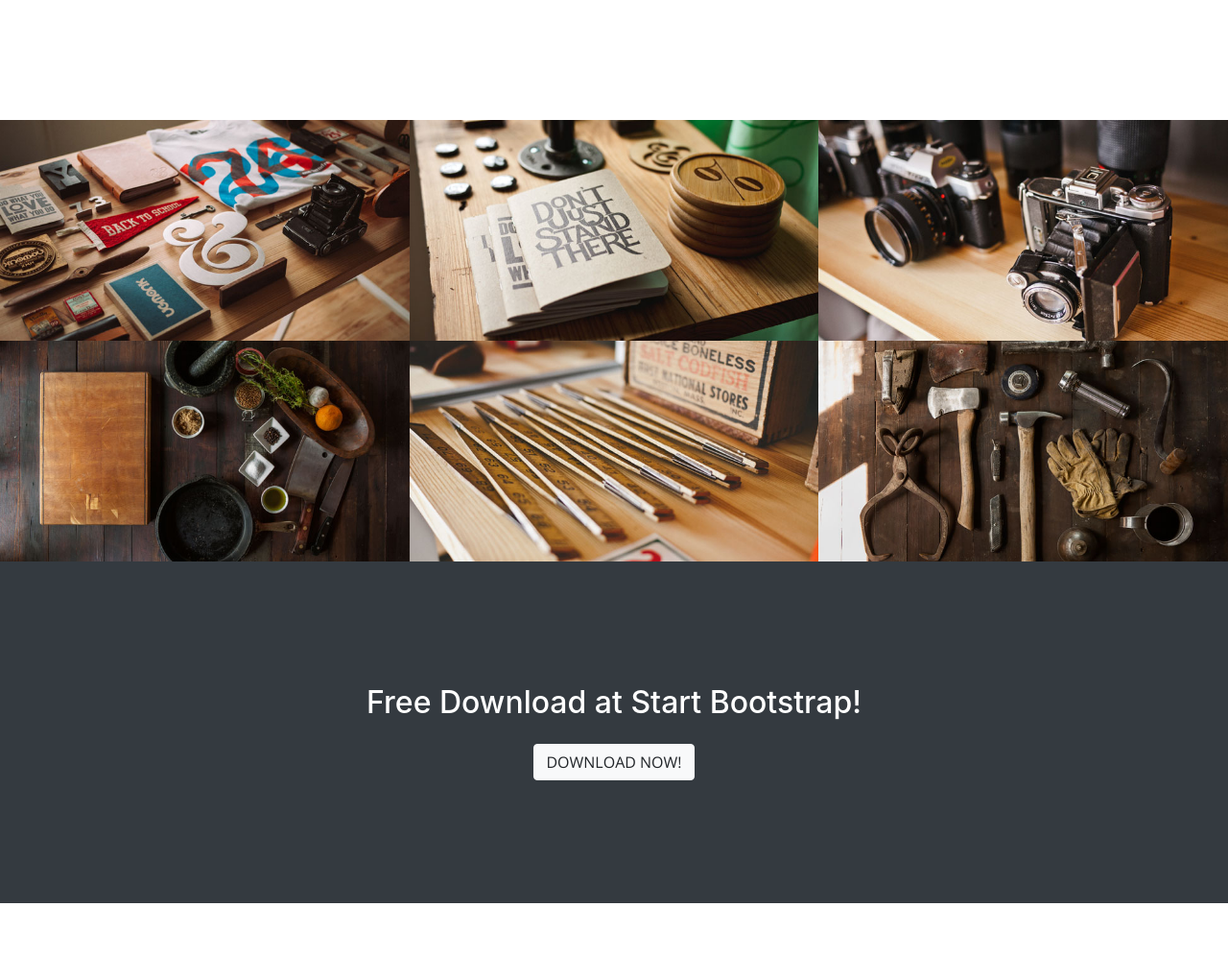
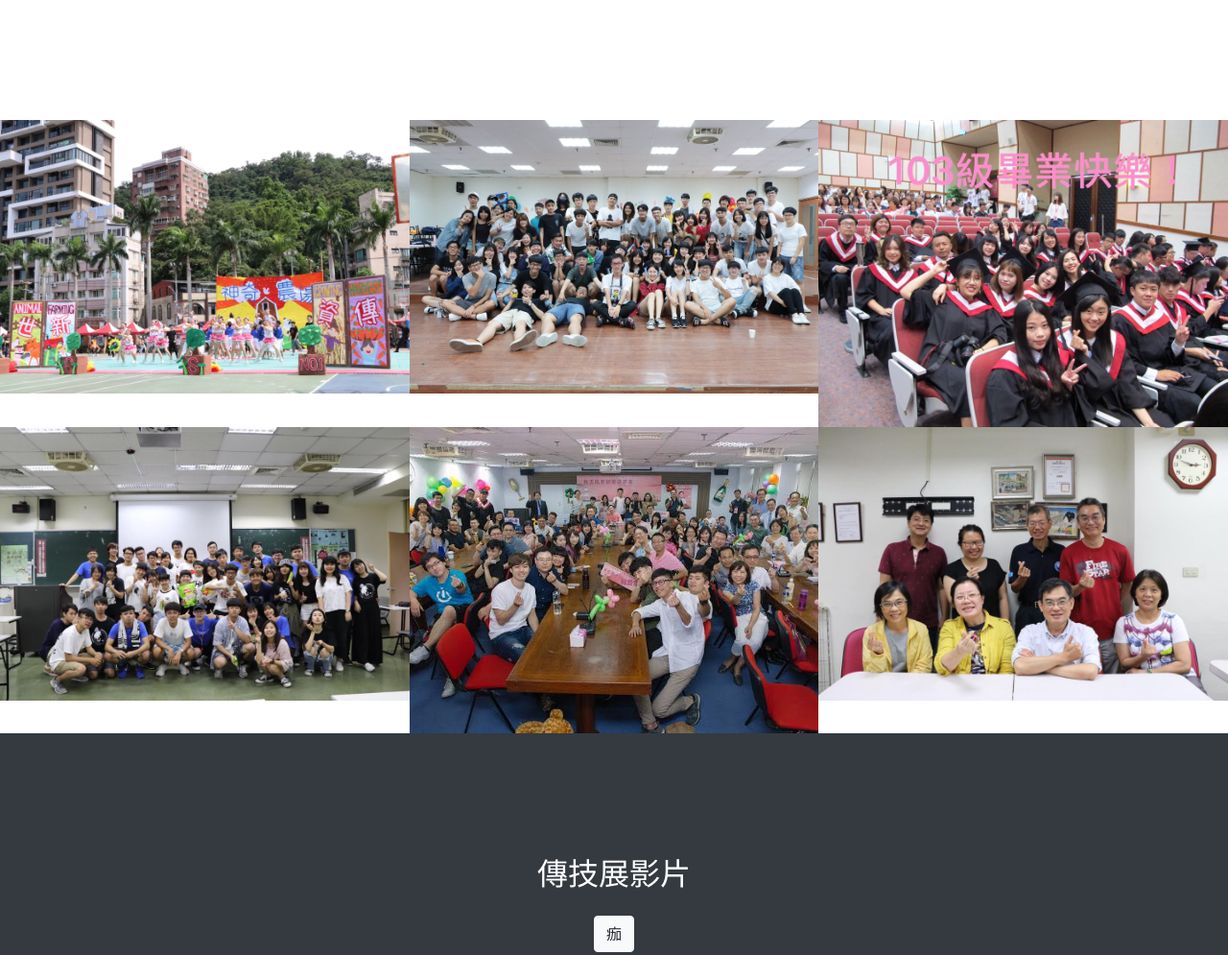
Before and after one commit to chungyentzu/ics, a website with bundled scripts: page index.html in a window 1280 px wide. Shown: the part 1649-2644 px from the top of the page at 96% size. Built offline with nearby package versions, Linux system fonts and the light colour scheme; files whose address does not match are found by name.

Commit message:
Add files via upload

```diff
--- a/index.html
+++ b/index.html
@@ -41,7 +41,7 @@
               <a class="nav-link js-scroll-trigger" href="#about">About</a>
             </li>
             <li class="nav-item">
-              <a class="nav-link js-scroll-trigger" href="#services">Services</a>
+              <a class="nav-link js-scroll-trigger" href="#Information">Information</a>
             </li>
             <li class="nav-item">
               <a class="nav-link js-scroll-trigger" href="#portfolio">Portfolio</a>
@@ -84,7 +84,7 @@
       </div>
     </section>
 
-    <section id="services">
+    <section id="Information">
       <div class="container">
         <div class="row">
           <div class="col-lg-12 text-center">
@@ -131,8 +131,8 @@
       <div class="container-fluid p-0">
         <div class="row no-gutters popup-gallery">
           <div class="col-lg-4 col-sm-6">
-            <a class="portfolio-box" href="img/portfolio/fullsize/1.jpg">
-              <img class="img-fluid" src="img/portfolio/thumbnails/1.jpg" alt="">
+            <a class="portfolio-box" href="img/portfolio/fullsize/拉拉.jpg">
+              <img class="img-fluid" src="img/portfolio/thumbnails/拉拉.jpg" alt="">
               <div class="portfolio-box-caption">
                 <div class="portfolio-box-caption-content">
                   <div class="project-category text-faded">
@@ -146,8 +146,8 @@
             </a>
           </div>
           <div class="col-lg-4 col-sm-6">
-            <a class="portfolio-box" href="img/portfolio/fullsize/2.jpg">
-              <img class="img-fluid" src="img/portfolio/thumbnails/2.jpg" alt="">
+            <a class="portfolio-box" href="img/portfolio/fullsize/資傳之夜.jpg">
+              <img class="img-fluid" src="img/portfolio/thumbnails/資傳之夜.jpg" alt="">
               <div class="portfolio-box-caption">
                 <div class="portfolio-box-caption-content">
                   <div class="project-category text-faded">
@@ -161,8 +161,8 @@
             </a>
           </div>
           <div class="col-lg-4 col-sm-6">
-            <a class="portfolio-box" href="img/portfolio/fullsize/3.jpg">
-              <img class="img-fluid" src="img/portfolio/thumbnails/3.jpg" alt="">
+            <a class="portfolio-box" href="img/portfolio/fullsize/畢業.jpg">
+              <img class="img-fluid" src="img/portfolio/thumbnails/畢業.jpg" alt="">
               <div class="portfolio-box-caption">
                 <div class="portfolio-box-caption-content">
                   <div class="project-category text-faded">
@@ -176,8 +176,8 @@
             </a>
           </div>
           <div class="col-lg-4 col-sm-6">
-            <a class="portfolio-box" href="img/portfolio/fullsize/4.jpg">
-              <img class="img-fluid" src="img/portfolio/thumbnails/4.jpg" alt="">
+            <a class="portfolio-box" href="img/portfolio/fullsize/尋找紅心A.jpg">
+              <img class="img-fluid" src="img/portfolio/thumbnails/尋找紅心A.jpg" alt="">
               <div class="portfolio-box-caption">
                 <div class="portfolio-box-caption-content">
                   <div class="project-category text-faded">
@@ -191,8 +191,8 @@
             </a>
           </div>
           <div class="col-lg-4 col-sm-6">
-            <a class="portfolio-box" href="img/portfolio/fullsize/5.jpg">
-              <img class="img-fluid" src="img/portfolio/thumbnails/5.jpg" alt="">
+            <a class="portfolio-box" href="img/portfolio/fullsize/志鳳老師退休茶會.jpg">
+              <img class="img-fluid" src="img/portfolio/thumbnails/志鳳老師退休茶會.jpg" alt="">
               <div class="portfolio-box-caption">
                 <div class="portfolio-box-caption-content">
                   <div class="project-category text-faded">
@@ -206,8 +206,8 @@
             </a>
           </div>
           <div class="col-lg-4 col-sm-6">
-            <a class="portfolio-box" href="img/portfolio/fullsize/6.jpg">
-              <img class="img-fluid" src="img/portfolio/thumbnails/6.jpg" alt="">
+            <a class="portfolio-box" href="img/portfolio/fullsize/資傳老師.jpg">
+              <img class="img-fluid" src="img/portfolio/thumbnails/資傳老師.jpg" alt="">
               <div class="portfolio-box-caption">
                 <div class="portfolio-box-caption-content">
                   <div class="project-category text-faded">
@@ -226,8 +226,8 @@
 
     <section class="bg-dark text-white">
       <div class="container text-center">
-        <h2 class="mb-4">Free Download at Start Bootstrap!</h2>
-        <a class="btn btn-light btn-xl sr-button" href="http://startbootstrap.com/template-overviews/creative/">Download Now!</a>
+        <h2 class="mb-4">傳技展影片</h2>
+        <a class="btn btn-light btn-xl sr-button" href="https://www.youtube.com/watch?v=3kRzVZkcGa8">痂</a>
       </div>
     </section>
 
```
Also changed, not shown: img/portfolio/fullsize/尋找紅心A.jpg (added), img/portfolio/fullsize/志鳳老師退休茶會.jpg (added), img/portfolio/fullsize/拉拉.jpg (added), img/portfolio/fullsize/畢業.jpg (added), img/portfolio/fullsize/資傳之夜.jpg (added), img/portfolio/fullsize/資傳老師.jpg (added).
